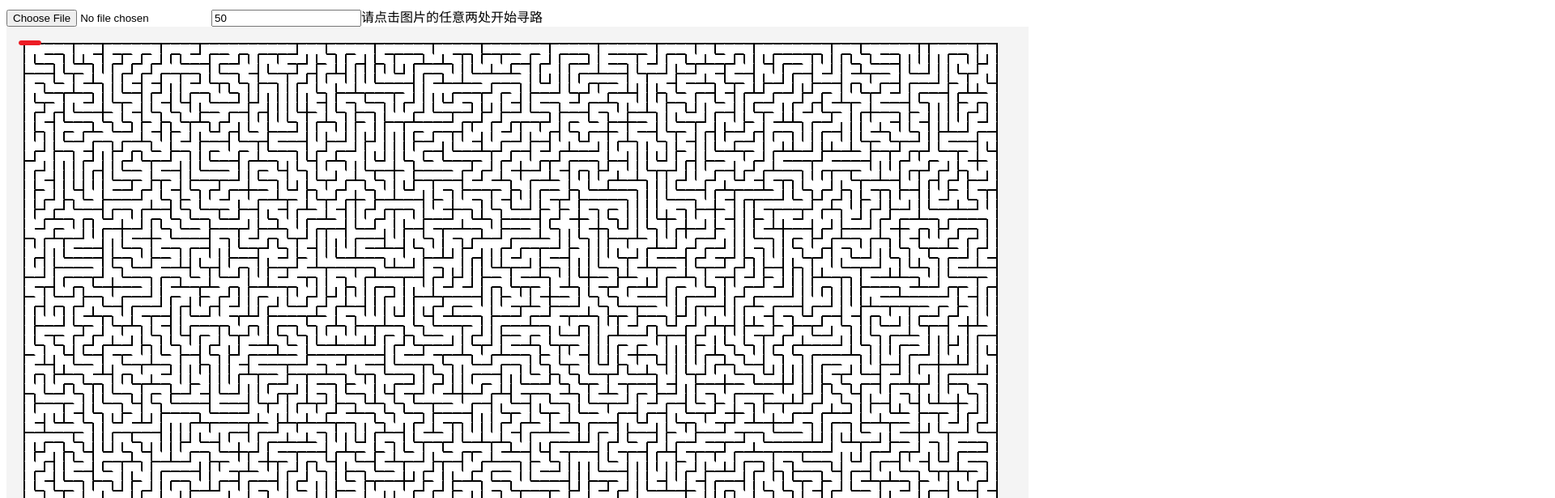
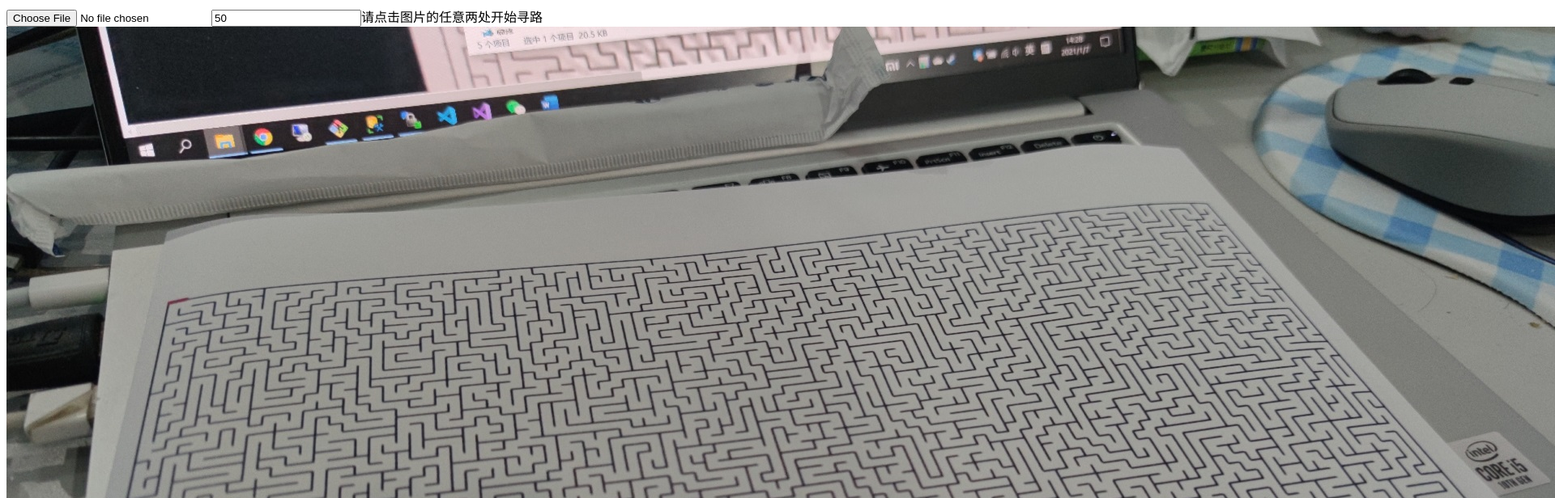
Before and after one commit to judgeou/maze-vite, a Vue app: page / in a window 1280 px wide. Shown: the top 616 px of the page at 81% size, 1920 px wide, since content can reach past the window. Built offline with nearby package versions, Linux system fonts and the light colour scheme.

Commit message:
通过比对颜色决定是否可以通过

```diff
--- a/src/App.vue
+++ b/src/App.vue
@@ -18,7 +18,7 @@
 
 <script>
 import { solveMaze } from './maze'
-import defaultMazeImg from './assets/maze1.png'
+import defaultMazeImg from './assets/maze-paper.jpg'
 
 async function waitFrame () {
   return new Promise((resolve) => requestAnimationFrame(resolve))
@@ -65,6 +65,7 @@ export default {
     },
     loadImage (url) {
       let vm = this
+      vm.clickPoints = []
       let image = new Image()
       image.src = url
 
@@ -104,8 +105,7 @@ export default {
 
       let ctx = canvas.getContext('2d')
       let imgData = ctx.getImageData(0, 0, width, height)
-      let rgbaArray = new Int32Array(imgData.data.buffer)
-      let m = rgbaArray.map(item => item === -1 ? 1 : 0) // -1 可以理解为 rgba(255,255,255,255)，即为白色
+      let m = new Uint32Array(imgData.data.buffer)
 
       let ctxChecked = canvasChecked.getContext('2d')
       ctxChecked.clearRect(0, 0, width, height)
@@ -134,15 +134,6 @@ export default {
 
         return vm.isExitSolve
       })
-    },
-    onCellClick ($event, node) {
-      if ($event.altKey) {
-        this.nodeGraph.setEndNode(node)
-      } else if ($event.ctrlKey) {
-
-      } else {
-        this.nodeGraph.switchNodeValue(node)
-      }
     }
   },
   async created () {
--- /dev/null
+++ b/src/color.js
@@ -0,0 +1,67 @@
+function rgb_to_xyz_map (c) {
+  if (c > 10) {
+    const A = 0.055 * 255
+    const D = 1.055 * 255
+    return Math.pow((c + A) / D, 2.4)
+  } else {
+    const D = 12.92 * 255
+    return c / D
+  }
+}
+
+function xyz_to_lab_map (c) {
+  if (c > 216.0 / 24389.0) {
+    return Math.pow(c, 1 / 3)
+  } else {
+    return (24389.0 / 27.0 * c + 16.0) / 116.0
+  }
+}
+
+function rgb_to_xyz (rgb) {
+  let r = rgb_to_xyz_map(rgb[0]);
+  let g = rgb_to_xyz_map(rgb[1]);
+  let b = rgb_to_xyz_map(rgb[2]);
+
+  return [
+    r * 0.4124564390896921 + g * 0.357576077643909 + b * 0.18043748326639894,
+    r * 0.21267285140562248 + g * 0.715152155287818 + b * 0.07217499330655958,
+    r * 0.019333895582329317 + g * 0.119192025881303 + b * 0.9503040785363677,
+  ]
+}
+
+function xyz_to_lab (xyz) {
+  let x = xyz_to_lab_map(xyz[0] / 0.95047);
+  let y = xyz_to_lab_map(xyz[1]);
+  let z = xyz_to_lab_map(xyz[2] / 1.08883);
+
+  return [
+    (116.0 * y) - 16.0,
+    500.0 * (x - y),
+    200.0 * (y - z),
+  ]
+}
+
+function rgb_to_lab(rgb) {
+  return xyz_to_lab(rgb_to_xyz(rgb))
+}
+
+/**
+ * 求两个 rgb 颜色的视觉差距，结果范围：0 ~ 100
+ * @param {Number[]} rgbA
+ * @param {Number[]} rgbB
+ * @returns
+ */
+function color_diff (rgbA, rgbB) {
+  const labA = rgb_to_lab(rgbA)
+  const labB = rgb_to_lab(rgbB)
+
+  const dL = Math.abs(labA[0] - labB[0])
+  const dA = Math.abs(labA[1] - labB[1])
+  const dB = Math.abs(labA[2] - labB[2])
+
+  return Math.sqrt(dL * dL + dA * dA + dB * dB)
+}
+
+export {
+  color_diff
+}
--- a/src/maze.js
+++ b/src/maze.js
@@ -1,3 +1,5 @@
+import { color_diff } from './color'
+
 class Node {
   constructor (x, y, value) {
     this.x = x
@@ -31,16 +33,13 @@ class NodeGraph {
   buildNodeGraph () {
     let { width, height, beginPos, endPos } = this
 
+    // 先处理 begin end
+    this.beginNode = this.getNode(beginPos[0], beginPos[1])
+    this.endNode = this.getNode(endPos[0], endPos[1])
+
     for (let y = 0; y < height; y++) {
       for (let x = 0; x < width; x++) {
         let node = this.getNode(x, y)
-
-        if (x === beginPos[0] && y === beginPos[1]) {
-          this.beginNode = node
-        }
-        if (x === endPos[0] && y === endPos[1]) {
-          this.endNode = node
-        }
 
         let up = this.getNode(x, y - 1)
         let down = this.getNode(x, y + 1)
@@ -126,6 +125,21 @@ function getDistance (nodeA, nodeB) {
   return (x + y)
 }
 
+function getNodeRGB (node) {
+  let { value } = node
+  let r = value & 0xFF
+  let g = value >> 8 & 0xFF
+  let b = value >> 16 & 0xFF
+  return [ r, g, b ]
+}
+
+function getNodeColorDiff (nodeA, nodeB) {
+  let rgbA = getNodeRGB(nodeA)
+  let rgbB = getNodeRGB(nodeB)
+
+  return color_diff(rgbA, rgbB)
+}
+
 async function solveMaze (matrix, width, height, begin, end, cb = () => {}) {
   let path = []
   let nodeGraph = new NodeGraph(matrix, width, height, begin, end)
@@ -143,22 +157,24 @@ async function solveMaze (matrix, width, height, begin, end, cb = () => {}) {
 
     if (equalsNode(current, nodeGraph.endNode)) {
       await cb(nodeGraph, current, path, true)
-      while (equalsNode(current, nodeGraph.endNode)) {
-        await sleep(1000)
-      }
-      nodeGraph.queue = [ current ]
-      nodeGraph.beginNode = current
-      continue
+      return path
     }
 
     for (let node of current.nearNodes) {
-      if (node.checked === false && node.value) {
+      if (node.checked === false) {
+        node.checked = true
+
+        let colordiff = node.colordiff = getNodeColorDiff(node, current)
+        const colorDiffThreshold = 2 // 容许通过的颜色差异，范围 0~100
+
         node.parent = current
-        node.checked = true
         node.endDistance = getDistance(node, nodeGraph.endNode)
         node.beginDistance = current.beginDistance + 1
         node.cost = node.endDistance + node.beginDistance
-        nodeGraph.queue.push(node)
+
+        if (colordiff < colorDiffThreshold) {
+          nodeGraph.queue.push(node)
+        }
       }
     }
   }
```
Also changed, not shown: src/assets/maze-paper.jpg (added).
